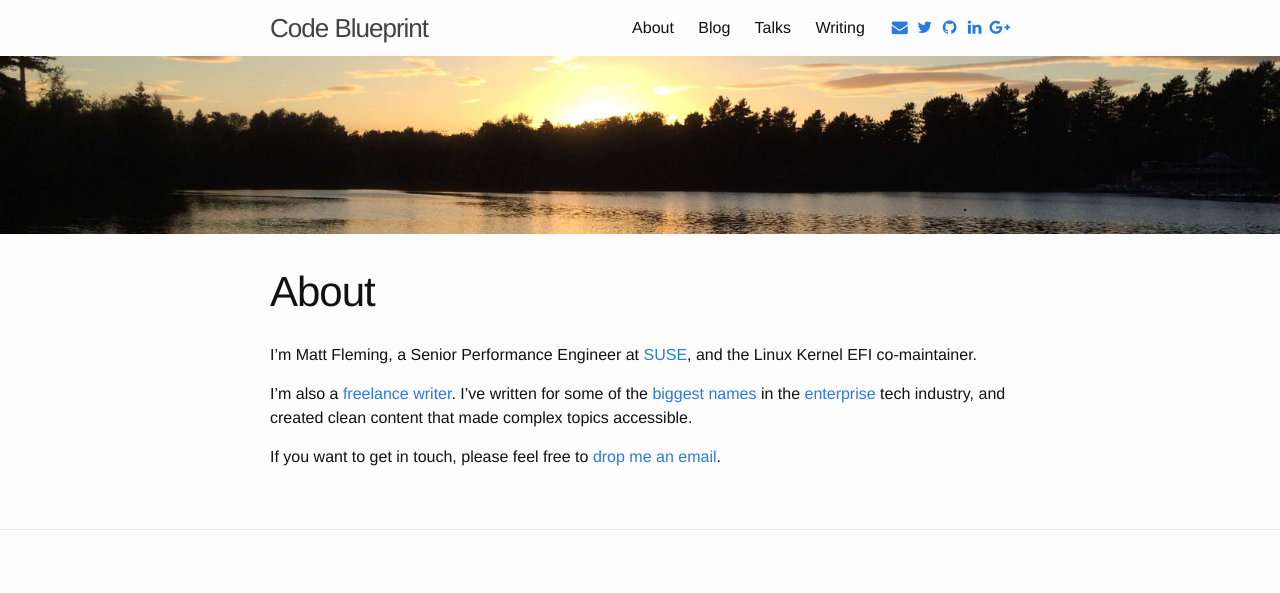
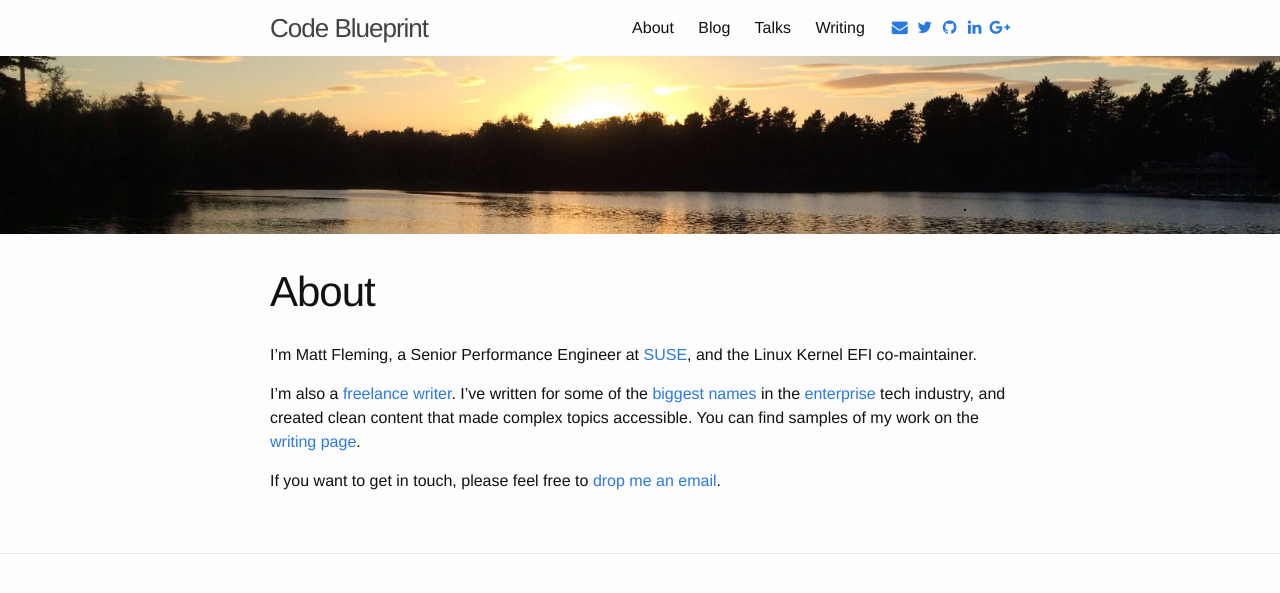
Before and after one commit to mfleming/mfleming.github.io, a Jekyll site: the page built from about.md, in a window 1280 px wide. Shown: the top 593 px of the page. Built offline with Jekyll 4.4.1, drawn with Linux system fonts in a browser that asks for light colours; nearby versions of some CDN libraries.

Commit message:
about: Link to writing page again with better anchor text.

```diff
--- a/about.md
+++ b/about.md
@@ -10,7 +10,8 @@ I'm Matt Fleming, a Senior Performance Engineer at
 I'm also a [freelance writer]({{ site.baseurl }}/writing/). I've
 written for some of the [biggest names](http://www.intel.com) in the
 [enterprise](http://www.suse.com) tech industry, and created clean
-content that made complex topics accessible.
+content that made complex topics accessible. You can find samples of
+my work on the [writing page]({{ site.baseurl }}/writing/).
 
 If you want to get in touch, please feel free to [drop me an email](mailto:{{
 site.email }}).
```
